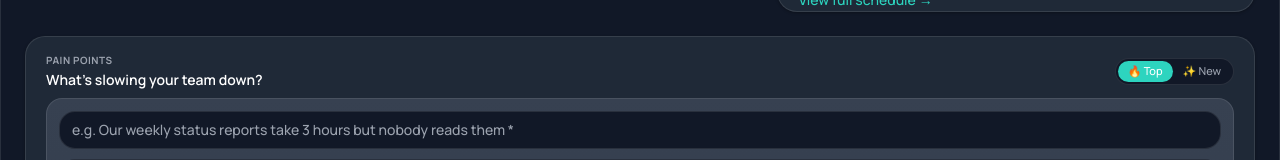
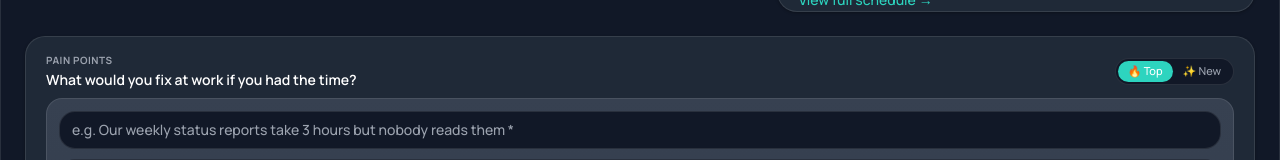
Before and after one commit to nickfine/hackcentral, a React (Vite) app in the folder forge-native/static/runtime-frontend/: page / in a window 1280 px wide. Shown: the part 1175-1335 px from the top of the page. Built offline with nearby package versions, Linux system fonts and the light colour scheme.

Commit message:
fix: update pain points card heading to 'What would you fix at work if you had the time?'

```diff
--- a/forge-native/static/runtime-frontend/src/components/PainPointsSection.jsx
+++ b/forge-native/static/runtime-frontend/src/components/PainPointsSection.jsx
@@ -226,7 +226,7 @@ export default function PainPointsSection({ appModeResolverPayload }) {
       <div className="dashboard-card-header flex items-center justify-between">
         <div>
           <p className="text-[10px] font-bold uppercase tracking-wider text-text-muted">Pain points</p>
-          <p className="mt-0.5 text-sm font-semibold text-text-primary">What&rsquo;s slowing your team down?</p>
+          <p className="mt-0.5 text-sm font-semibold text-text-primary">What would you fix at work if you had the time?</p>
         </div>
         {/* Sort toggle */}
         <div className="flex rounded-full border border-arena-border bg-arena-bg p-0.5 text-[11px]">
```
